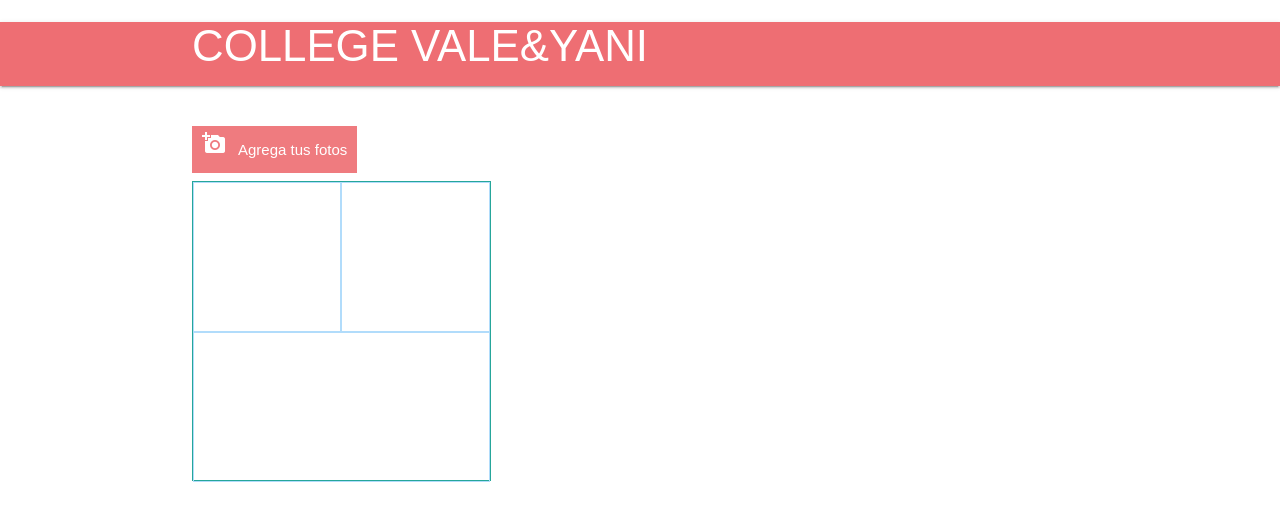
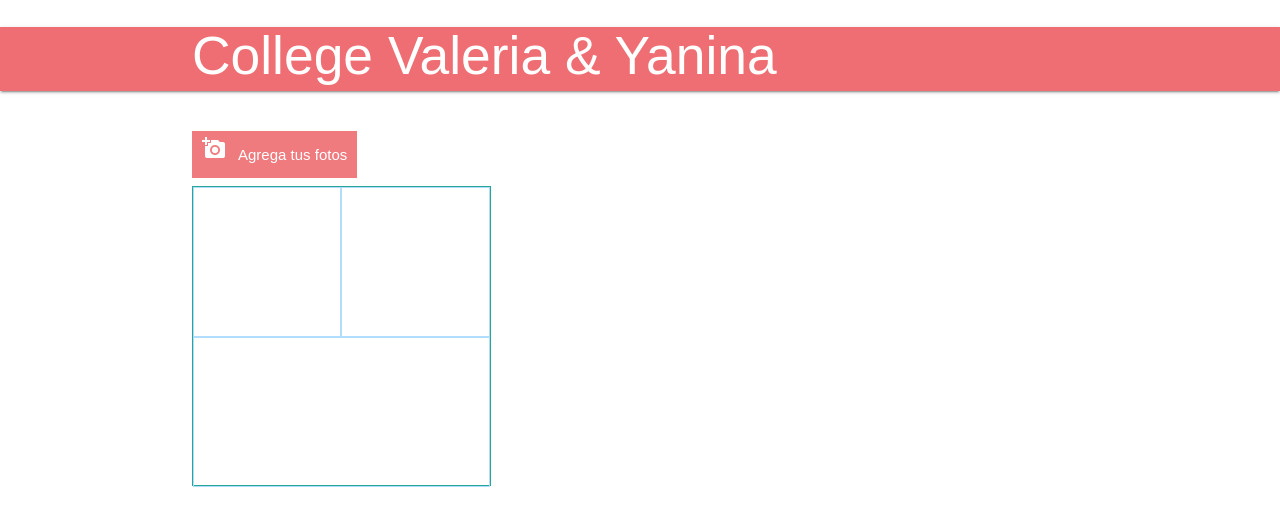
Before and after one commit to valeriavalles/insta-collage, a plain HTML site: page index.html in a window 1280 px wide. Drawn offline with nearby package versions, Linux system fonts and the light colour scheme; no server answers.

Commit message:
changes index.html

```diff
--- a/index.html
+++ b/index.html
@@ -17,7 +17,7 @@
 <body>
   <nav  role="navigation">
       <div class="nav-wrapper container">
-       <h3> COLLEGE VALE&YANI </h3>
+       <h2> College Valeria  &  Yanina </h2>
       </div>
     </nav>
    <br>
```
